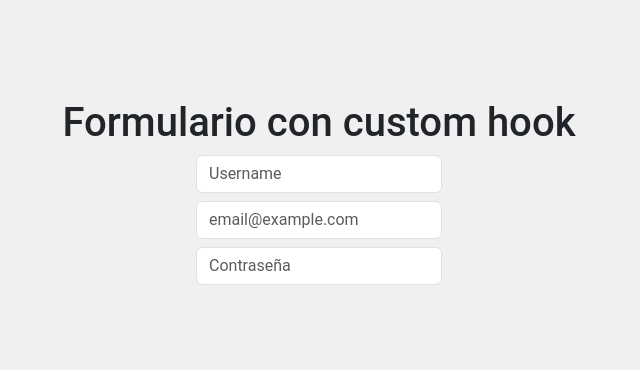
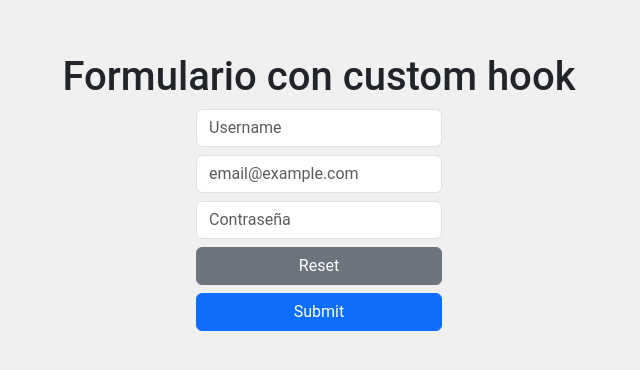
Before and after one commit to htmtmx/hooks-app, a React (Vite) app: page / in a window 1280 px wide. Shown: the part 208-578 px from the top of the page, without its empty margins (321-961 px from the left). Built offline with nearby package versions, Linux system fonts and the light colour scheme.

Commit message:
✨ Add reset functionality to useSimpleForm hook and FormWithCustomHook component

```diff
--- a/src/02_useEffect/FormWithCustomHook.jsx
+++ b/src/02_useEffect/FormWithCustomHook.jsx
@@ -4,11 +4,12 @@ import { Message } from "./Message";
 
 export const FormWithCustomHook = () => {
 
-    const { formState, onChange } = useSimpleForm({
+    const { formState, onChange, resetForm } = useSimpleForm({
         username: '',
         email: '',
         password: ''
     });
+
     const { username, email, password } = formState;
 
     return (
@@ -39,6 +40,8 @@ export const FormWithCustomHook = () => {
                     value={password}
                     onChange={onChange}
                 />
+                <button className="btn btn-secondary" onClick={resetForm}>Reset</button>
+                <button type="submit" className="btn btn-primary">Submit</button>
                 {username === 'htmtmx1' && <Message/>}
             </form>
         </section>
--- a/src/hooks/useSimpleForm.js
+++ b/src/hooks/useSimpleForm.js
@@ -1,13 +1,19 @@
 import { useState } from "react";
 
-export const useSimpleForm = (initialState) => {
-    const [formState, setFormState] = useState(initialState);
+export const useSimpleForm = (initialFormState) => {
+    const [formState, setFormState] = useState(initialFormState);
 
     const onChange = ({ target }) => {
         setFormState({ ...formState, [target.name]: target.value })
     }
+
+    const resetForm = (e) => {
+        e.preventDefault();
+        setFormState(initialFormState);
+    }
     return {
         formState,
-        onChange
+        onChange,
+        resetForm
     }
 }
```
